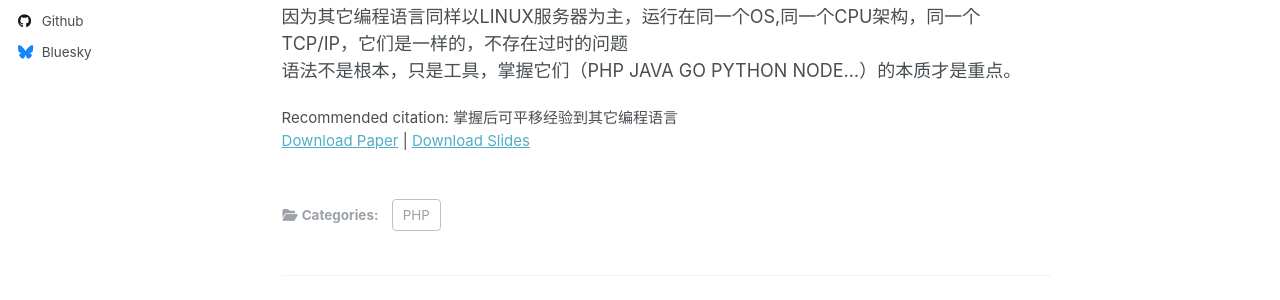
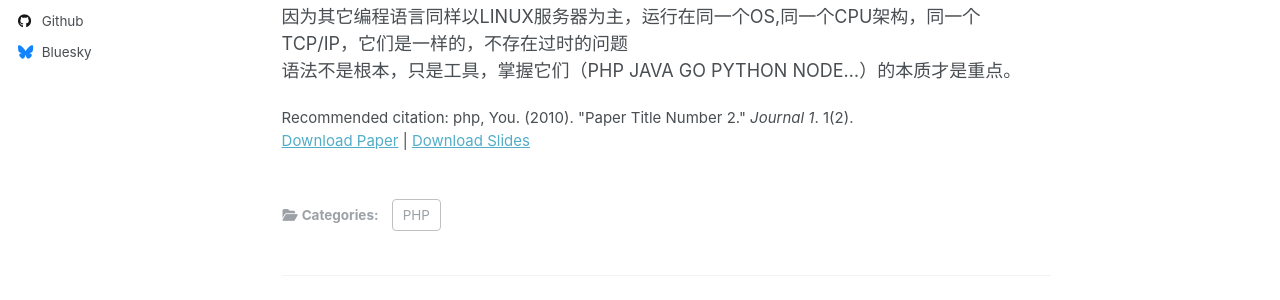
Before and after one commit to beifengisnil/beifengisnil.github.io, a Jekyll site: the page built from _publications/2009-10-01-paper-title-number-1.md, in a window 1280 px wide and 1376 px high. Shown: the part 482-782 px from the top of the window. Built offline with Jekyll 4.4.1, drawn with Linux system fonts in a browser that asks for light colours; some web fonts are replaced.

Commit message:
Update 2009-10-01-paper-title-number-1.md

```diff
--- a/_publications/2009-10-01-paper-title-number-1.md
+++ b/_publications/2009-10-01-paper-title-number-1.md
@@ -8,7 +8,7 @@ date: 2009-10-01
 venue: 'Journal 1'
 slidesurl: 'http://academicpages.github.io/files/slides1.pdf'
 paperurl: 'http://academicpages.github.io/files/paper1.pdf'
-citation: '掌握后可平移经验到其它编程语言'
+citation: 'php, You. (2010). &quot;Paper Title Number 2.&quot; <i>Journal 1</i>. 1(2).'
 ---
 
 通过学习以下内容
```
